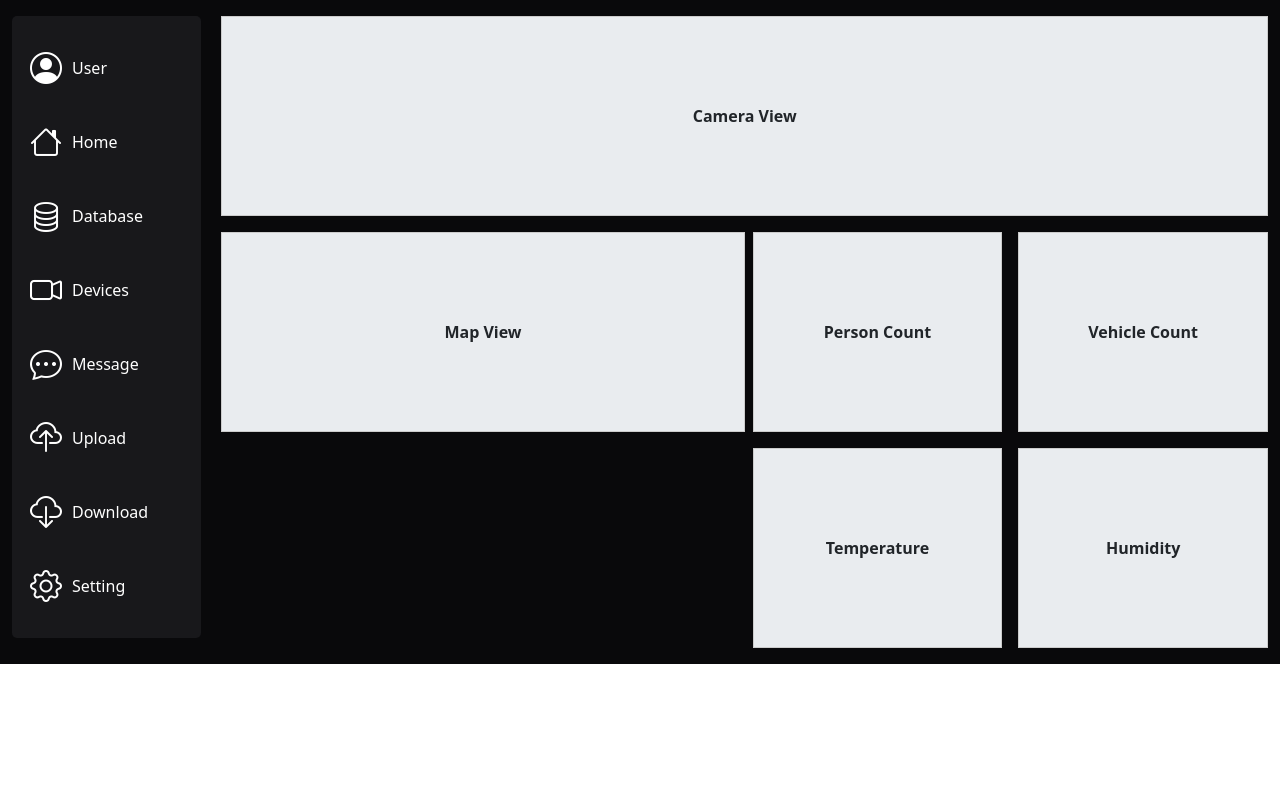
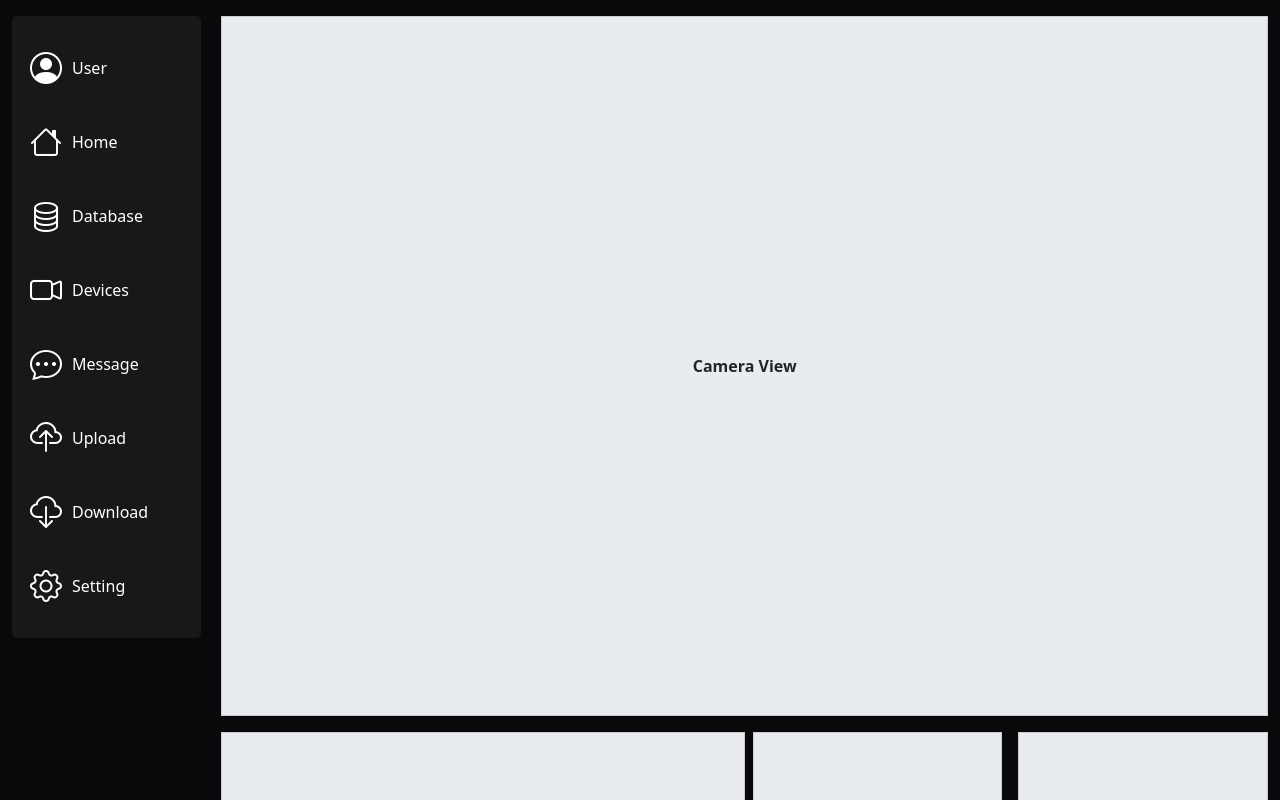
Before and after one commit to VoTanTai-dp/dahua-web-portal, a Vue app in the folder frontend/: page / in a window 1280 px wide. Shown: the top 800 px of the page. Built offline with nearby package versions, Linux system fonts and the light colour scheme.

Commit message:
update HomePage css

```diff
--- a/frontend/src/views/HomePage.vue
+++ b/frontend/src/views/HomePage.vue
@@ -39,4 +39,11 @@
     border: 1px solid #ccc;
 }
 
+.camera{
+    height: 700px;
+}
+
+.map{
+    height: 415px;
+}
 </style>
```
